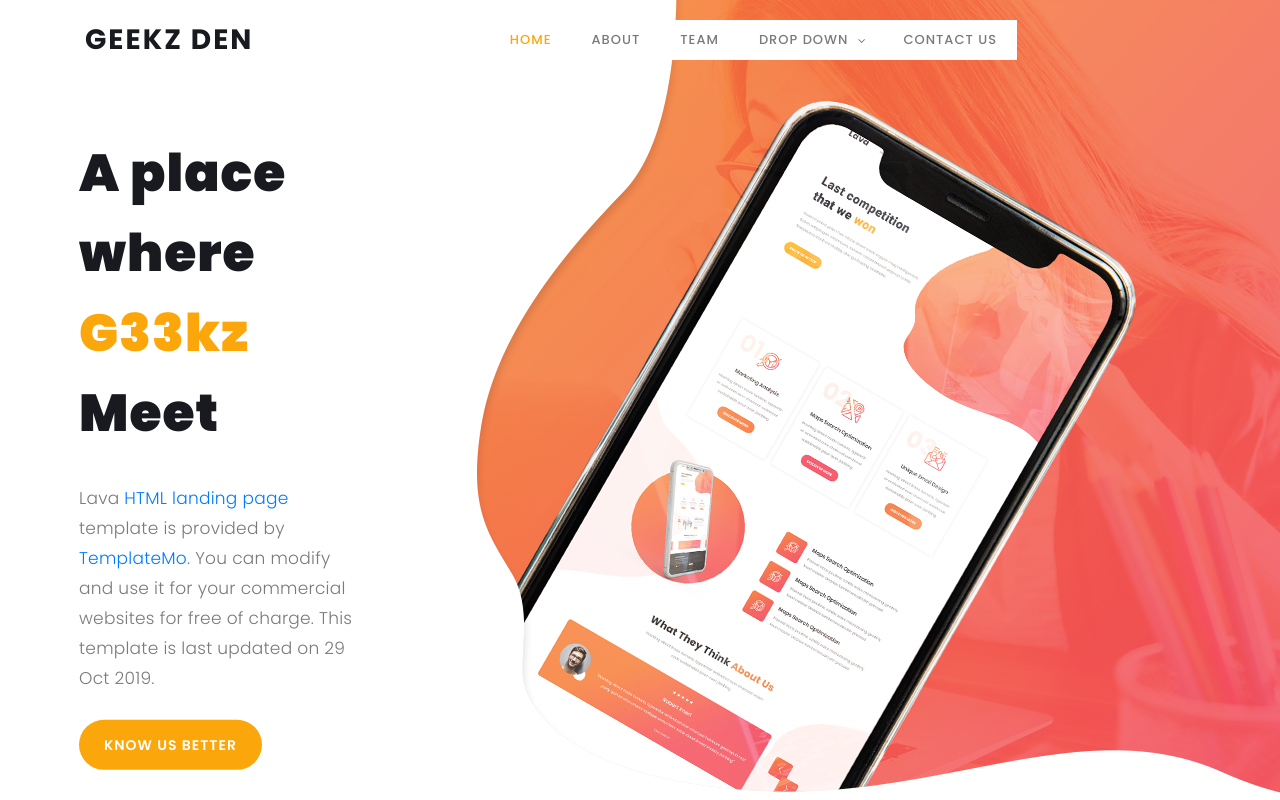
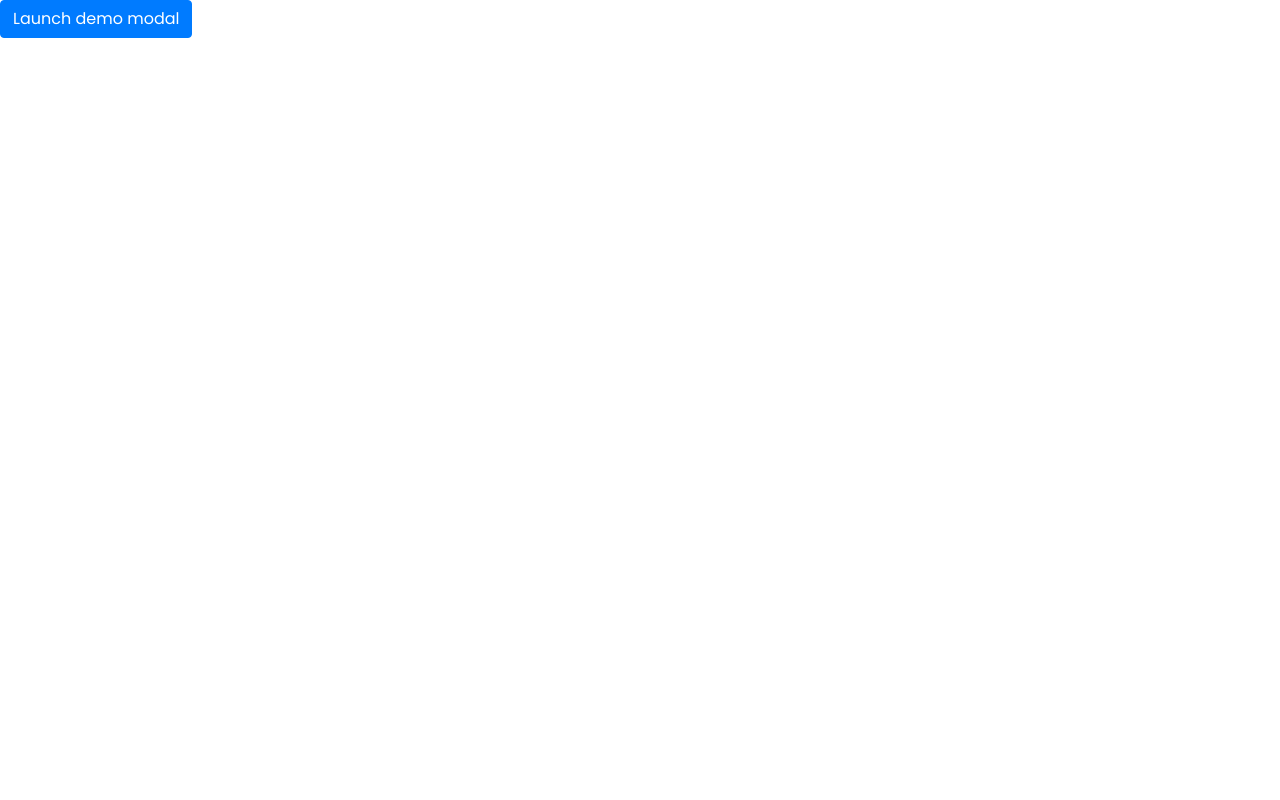
Before and after one commit to G33kzD3n/geekzden, a React (Create React App) app: page /blog in a window 1280 px wide. Shown: the top 800 px of the page. Built offline with nearby package versions, Linux system fonts and the light colour scheme.

Commit message:
implemented routing

```diff
--- a/package.json
+++ b/package.json
@@ -14,6 +14,7 @@
     "react-dom": "^16.13.1",
     "react-owl-carousel": "^2.3.1",
     "react-reveal": "^1.2.2",
+    "react-router-dom": "^5.2.0",
     "react-scripts": "3.4.1",
     "react-scroll": "^1.7.16",
     "react-scrollreveal": "^1.2.0",
--- a/public/index.html
+++ b/public/index.html
@@ -17,6 +17,11 @@
     <link rel="apple-touch-icon" href="%PUBLIC_URL%/logo192.png" />
 
     <script src="https://code.jquery.com/jquery-3.4.1.min.js"></script>
+    <script
+      src="https://cdnjs.cloudflare.com/ajax/libs/popper.js/1.12.3/umd/popper.min.js"
+      integrity="sha384-vFJXuSJphROIrBnz7yo7oB41mKfc8JzQZiCq4NCceLEaO4IHwicKwpJf9c9IpFgh"
+      crossorigin="anonymous"
+    ></script>
     <!-- <script src="/custom.js"></script> -->
 
     <!--
--- /dev/null
+++ b/src/components/modal.jsx
@@ -0,0 +1,58 @@
+import React from "react";
+
+const Modal = () => {
+  return (
+    <React.Fragment>
+      <button
+        type="button"
+        className="btn btn-primary"
+        data-toggle="modal"
+        data-target="#exampleModalCenter"
+      >
+        Launch demo modal
+      </button>
+
+      <div
+        className="modal fade"
+        id="exampleModalCenter"
+        tabIndex="-1"
+        role="dialog"
+        aria-labelledby="exampleModalCenterTitle"
+        aria-hidden="true"
+      >
+        <div className="modal-dialog modal-dialog-centered" role="document">
+          <div className="modal-content">
+            <div className="modal-header">
+              <h5 className="modal-title" id="exampleModalCenterTitle">
+                Modal title
+              </h5>
+              <button
+                type="button"
+                className="close"
+                data-dismiss="modal"
+                aria-label="Close"
+              >
+                <span aria-hidden="true">&times;</span>
+              </button>
+            </div>
+            <div className="modal-body">...</div>
+            <div className="modal-footer">
+              <button
+                type="button"
+                className="btn btn-secondary"
+                data-dismiss="modal"
+              >
+                Close
+              </button>
+              <button type="button" className="btn btn-primary">
+                Save changes
+              </button>
+            </div>
+          </div>
+        </div>
+      </div>
+    </React.Fragment>
+  );
+};
+
+export default Modal;
--- a/src/components/navbar.jsx
+++ b/src/components/navbar.jsx
@@ -1,7 +1,8 @@
 import React, { useEffect, useState, useRef } from "react";
 import $ from "jquery";
 // import * as Scroll from "react-scroll";
-import { Link } from "react-scroll";
+import { Link as HyperLink } from "react-scroll";
+import { Link } from "react-router-dom";
 
 const Navbar = () => {
   const [scrollPosition, setScrollPosition] = useState(0);
@@ -62,7 +63,7 @@ const Navbar = () => {
                         <!-- ***** Menu Start ***** --> */}
               <ul className="nav" ref={mobileNavOpen}>
                 <li className="scroll-to-section">
-                  <Link
+                  <HyperLink
                     onClick={closeNavBar}
                     style={{ cursor: "pointer" }}
                     className="menu-item"
@@ -74,13 +75,13 @@ const Navbar = () => {
                     // isDynamic={true}
                   >
                     Home
-                  </Link>
+                  </HyperLink>
                   {/* <a href="#welcome" className="menu-item">
                     Home
                   </a> */}
                 </li>
                 <li className="scroll-to-section">
-                  <Link
+                  <HyperLink
                     onClick={closeNavBar}
                     style={{ cursor: "pointer" }}
                     className="menu-item"
@@ -92,13 +93,13 @@ const Navbar = () => {
                     // isDynamic={true}
                   >
                     About
-                  </Link>
+                  </HyperLink>
                   {/* <a href="#about" className="menu-item">
                     About
                   </a> */}
                 </li>
                 <li className="scroll-to-section">
-                  <Link
+                  <HyperLink
                     onClick={closeNavBar}
                     style={{ cursor: "pointer" }}
                     className="menu-item"
@@ -110,7 +111,7 @@ const Navbar = () => {
                     // isDynamic={true}
                   >
                     Team
-                  </Link>
+                  </HyperLink>
                   {/* <a href="#testimonials" className="menu-item">
                     Testimonials
                   </a> */}
@@ -120,7 +121,7 @@ const Navbar = () => {
                   style={{ borderWidth: 1, borderColor: "#eee" }}
                 >
                   <a href="#dropdown" onClick={handleDropDown}>
-                    Drop Down
+                    More
                   </a>
 
                   <ul className={subMenu}>
@@ -140,14 +141,14 @@ const Navbar = () => {
                       </a>
                     </li> */}
                     <li>
-                      <a href="#none" className="menu-item">
+                      <Link to={"/blog"} className="menu-item">
                         Blog
-                      </a>
+                      </Link>
                     </li>
                   </ul>
                 </li>
                 <li className="scroll-to-section">
-                  <Link
+                  <HyperLink
                     onClick={closeNavBar}
                     style={{ cursor: "pointer" }}
                     className="menu-item"
@@ -159,7 +160,7 @@ const Navbar = () => {
                     // isDynamic={true}
                   >
                     Contact Us
-                  </Link>
+                  </HyperLink>
                   {/* <a href="#contact-us" className="menu-item">
                     Contact Us
                   </a> */}
--- /dev/null
+++ b/src/container/Blog.jsx
@@ -0,0 +1,7 @@
+import React from "react";
+import Modal from "../components/modal";
+
+const Blog = () => {
+  return <Modal />;
+};
+export default Blog;
--- a/src/index.js
+++ b/src/index.js
@@ -1,4 +1,4 @@
-import React from "react";
+import React, { lazy, Suspense } from "react";
 import ReactDOM from "react-dom";
 import "./index.css";
 import App from "./App";
@@ -6,10 +6,26 @@ import * as serviceWorker from "./serviceWorker";
 import "bootstrap/dist/css/bootstrap.min.css";
 import "font-awesome/css/font-awesome.min.css";
 import "./templatemo-lava.css";
+import { BrowserRouter, Route, Switch } from "react-router-dom";
+// import Blog from "./container/Blog";
 
+//dynamic import for lazy loading
+const Blog = lazy(() => import("./container/Blog"));
 ReactDOM.render(
   <React.StrictMode>
-    <App />
+    <BrowserRouter>
+      <Switch>
+        <Route
+          path="/blog"
+          render={() => (
+            <Suspense fallback={<div>Loading...</div>}>
+              <Blog />
+            </Suspense>
+          )}
+        />
+        <Route path="/" component={App} />
+      </Switch>
+    </BrowserRouter>
   </React.StrictMode>,
   document.getElementById("root")
 );
```
Also changed, not shown: 1 other file (tests, documents, lock files or other folders).
